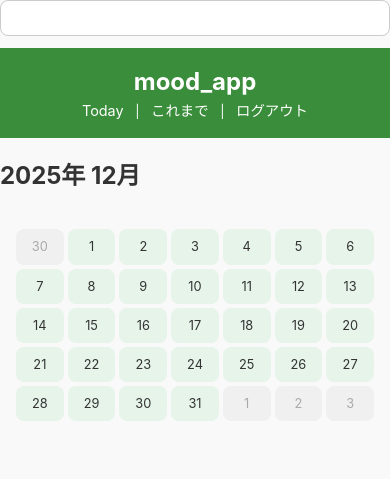
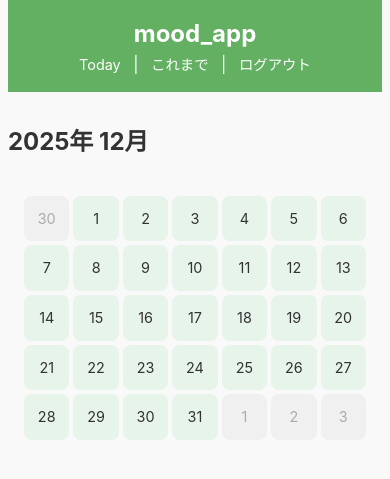
Before and after one commit to akanejingu07/mood_app, a Flask app: page /calendar in a window 390 px wide. Shown: the top 479 px of the page. Run offline with Flask 3, Linux system fonts and the light colour scheme; a user stored in the database is signed in; data that the repository does not hold is empty; some libraries are stand-ins or nearby versions.

Commit message:
css調整

```diff
--- a/static/css/style.css
+++ b/static/css/style.css
@@ -8,7 +8,7 @@ body {
   color: #333;
   background-color: #f9f9f9;
   margin: 0;
-  padding: 0;
+  padding: 0 12px;
 }
 
 a {
@@ -16,11 +16,17 @@ a {
   text-decoration: none;
 }
 
+main {
+  max-width: 600px; /* スマホでも中央に収める */
+  margin: 0 auto;
+  padding: 16px 0;
+}
+
 /* ---------------------------
  ヘッダー
 --------------------------- */
 header {
-  background-color: #3a8d3a;
+  background-color: #63b063;
   color: white;
   padding: 16px;
   text-align: center;
@@ -40,7 +46,7 @@ header nav a {
  ボタン
 --------------------------- */
 button, input[type="submit"] {
-  background-color: #3a8d3a;
+  background-color: #529a52;
   color: white;
   border: none;
   border-radius: 8px;
@@ -50,7 +56,7 @@ button, input[type="submit"] {
 }
 
 button:hover, input[type="submit"]:hover {
-  background-color: #2f6f2f;
+  background-color: #529a52;
 }
 
 /* ---------------------------
@@ -93,6 +99,7 @@ select {
   cursor: pointer;
   display: flex;
   flex-direction: column;
+  margin-bottom: 12px;
   min-height: 120px;
 }
 
@@ -110,7 +117,12 @@ select {
 
 .history-card ul {
   padding-left: 16px;
-  margin: 0;
+  margin: 8px 0 0 0;
+}
+
+.history-card:hover {
+  transform: translateY(-2px);
+  box-shadow: 0 4px 12px rgba(0,0,0,0.15);
 }
 
 /* ---------------------------
@@ -155,17 +167,23 @@ select {
  レスポンシブ
 --------------------------- */
 @media screen and (max-width: 768px) {
-  header nav {
-      font-size: 0.8rem;
+  body {
+    padding: 0 8px;
+  }
+
+  main {
+    padding: 12px 0;
   }
 
   .history-card {
-      min-height: auto;
-      padding: 12px;
+    padding: 12px;
   }
 
-  .day-cell {
-      padding: 8px 0;
-      font-size: 0.8rem;
+  .history-card h3 {
+    font-size: 15px;
+  }
+
+  .history-card p, .history-card li {
+    font-size: 13px;
   }
 }
--- a/templates/base.html
+++ b/templates/base.html
@@ -6,7 +6,6 @@
   <title>{% block title %}mood_app{% endblock %}</title>
   <link rel="stylesheet" href="{{ url_for('static', filename='css/style.css') }}">
   <meta name="viewport" content="width=device-width, initial-scale=1.0">
-  <input type="text" name="good1" ... autocomplete="off" autocorrect="off" autocapitalize="off" spellcheck="false">
 </head>
 <body>
 
@@ -24,6 +23,8 @@
 
   <main>
     {% block content %}
+    <input type="text" name="good1" autocomplete="off" autocorrect="off" autocapitalize="off" spellcheck="false">
+    <input type="submit" value="保存">
     {% endblock %}
   </main>
 
```
